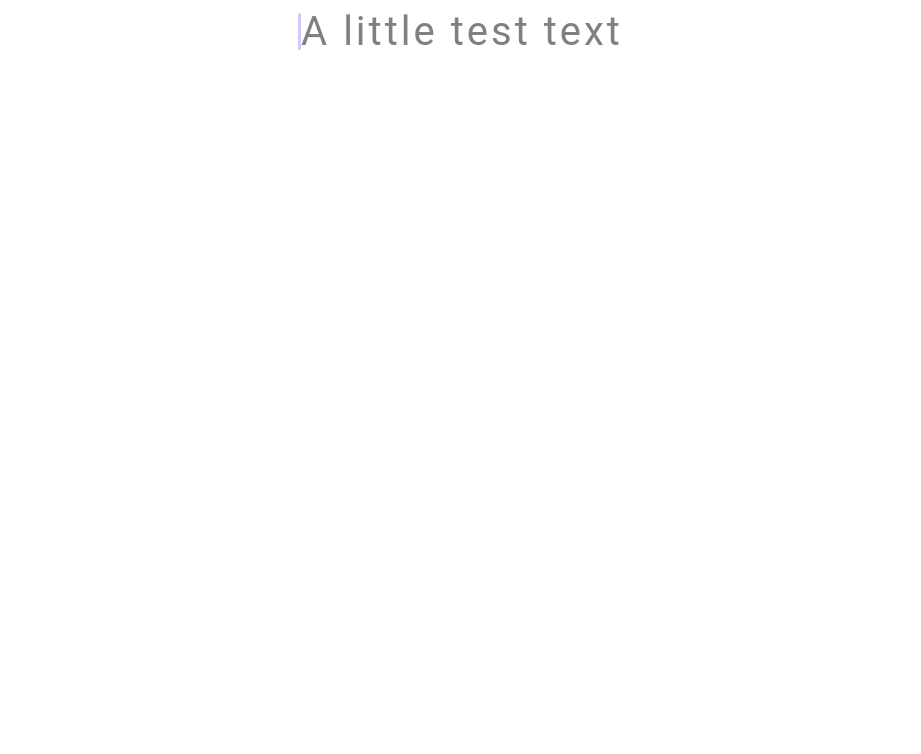
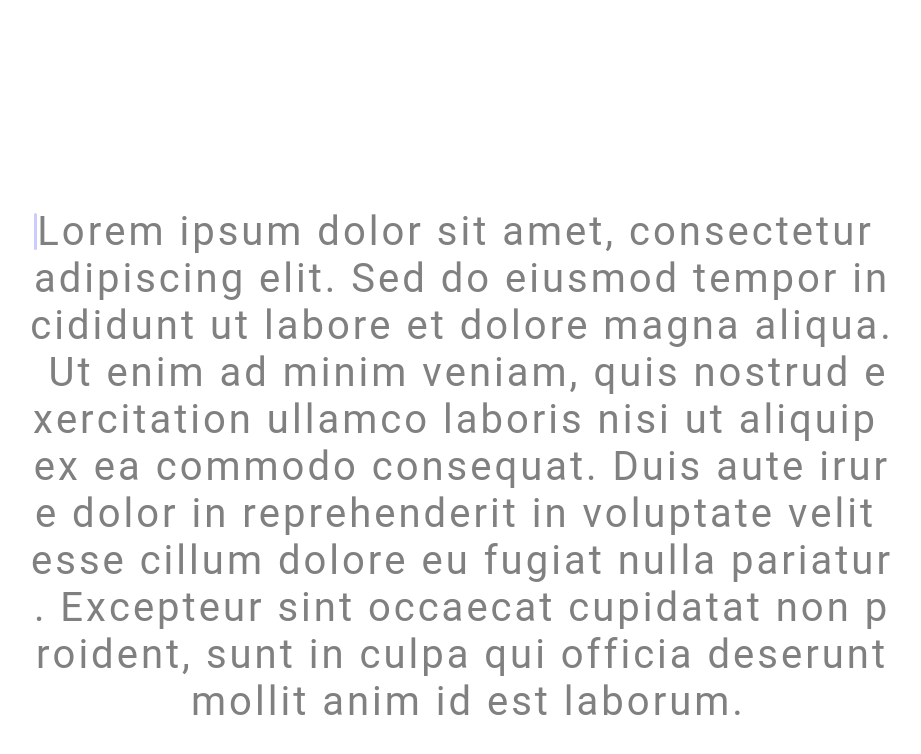
Before and after one commit to aitoAarni/typing-game, a React (Vite) app in the folder frontend/: page / in a window 1280 px wide. Shown: the top 754 px of the page, without its empty margins (181-1102 px from the left). Built offline with nearby package versions, Linux system fonts and the light colour scheme.

Commit message:
wraps to a newline

```diff
--- a/frontend/src/components/HomeView.tsx
+++ b/frontend/src/components/HomeView.tsx
@@ -1,5 +1,6 @@
 import TypingBox from "./TypingBox"
 
+const testText = `Lorem ipsum dolor sit amet, consectetur adipiscing elit. Sed do eiusmod tempor incididunt ut labore et dolore magna aliqua. Ut enim ad minim veniam, quis nostrud exercitation ullamco laboris nisi ut aliquip ex ea commodo consequat. Duis aute irure dolor in reprehenderit in voluptate velit esse cillum dolore eu fugiat nulla pariatur. Excepteur sint occaecat cupidatat non proident, sunt in culpa qui officia deserunt mollit anim id est laborum.`
 const HomeView = () => {
     return (
         <div
@@ -9,9 +10,11 @@
                 justifyContent: "center",
                 alignItems: "center",
                 flexDirection: "row",
+                padding: 200
+
             }}
         >
-            <TypingBox text="A little test text" />
+            <TypingBox text={testText} />
         </div>
     )
 }
--- a/frontend/src/components/TypingBox.module.scss
+++ b/frontend/src/components/TypingBox.module.scss
@@ -2,6 +2,7 @@
 
 .container {
     display: flex;
+    flex-wrap: wrap;
     flex: 1;
     flex-direction: row;
     justify-content: center;
```
